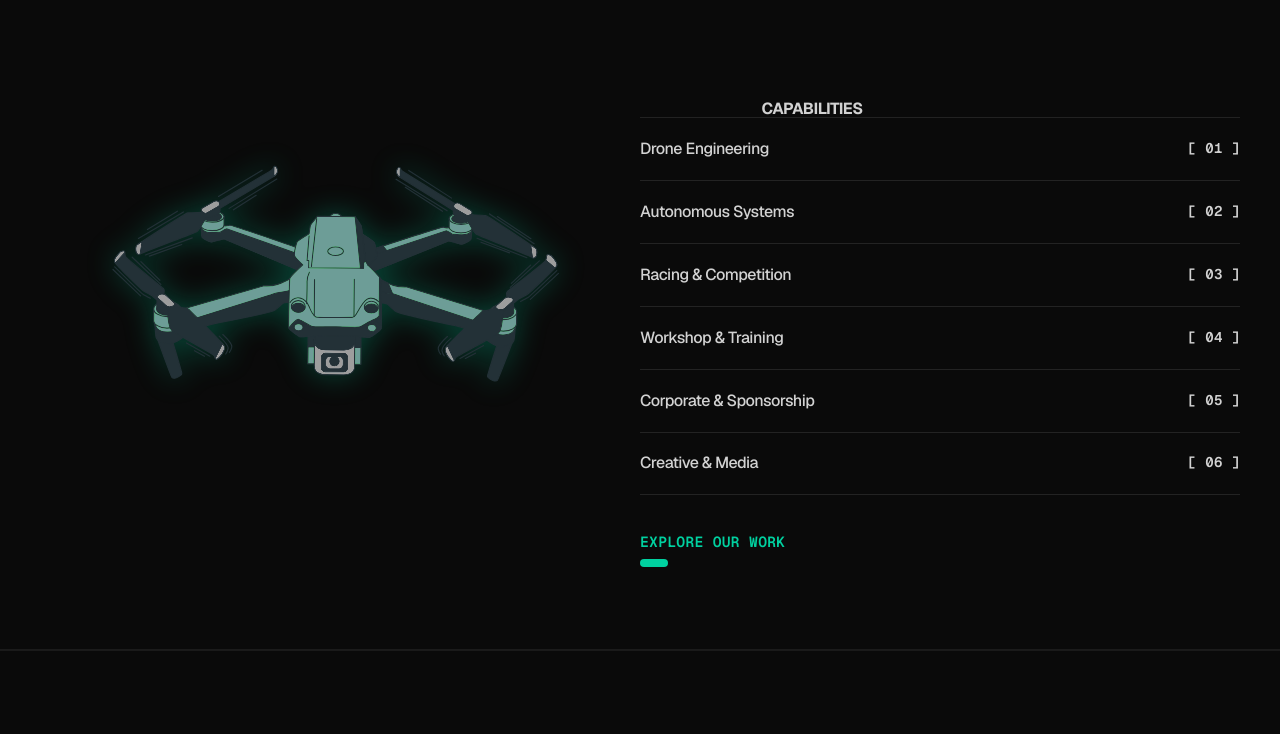
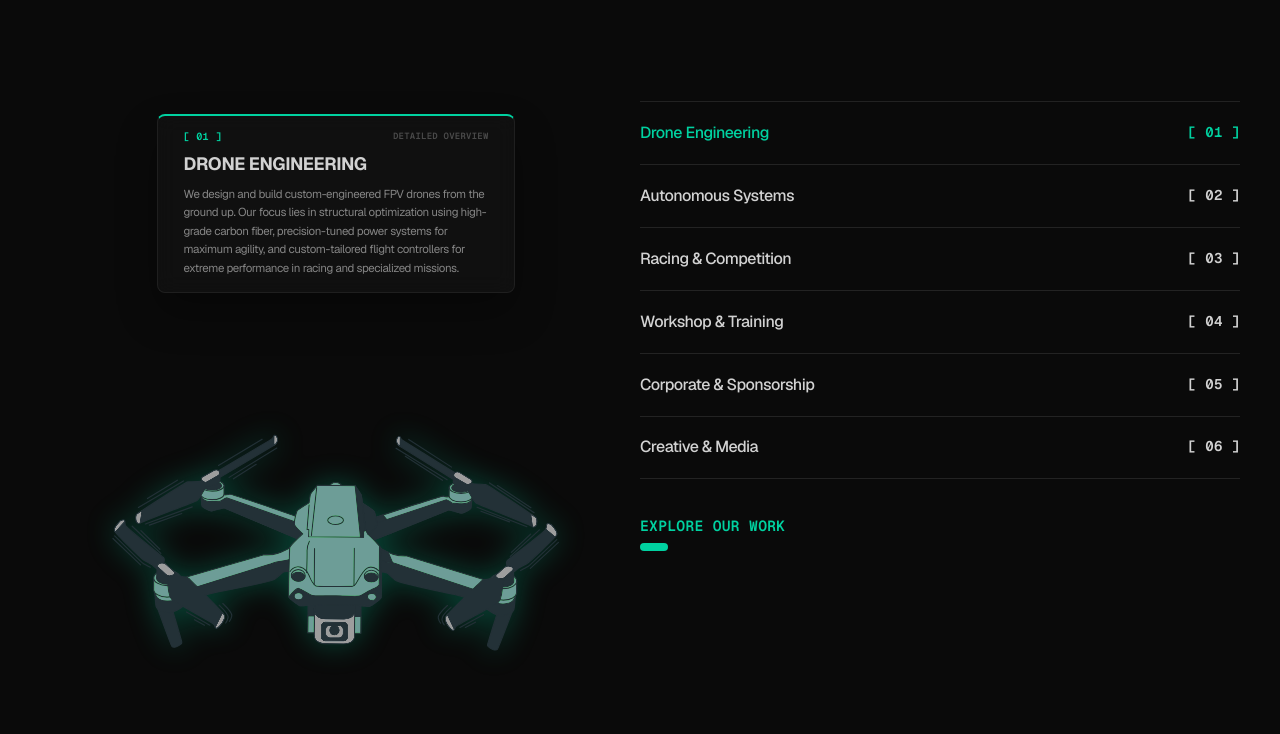
Before and after one commit to Shan-2005/HexaDyanamics-, a React (Vite) app: page / in a window 1280 px wide. Shown: the part 3258-3992 px from the top of the page. Built offline with nearby package versions, Linux system fonts and the light colour scheme.

Commit message:
feat: enhance experience with interactive domain cards, navigation fixes, cursor optimization, and contact info update

```diff
--- a/src/App.tsx
+++ b/src/App.tsx
@@ -10,6 +10,7 @@ import {
   Briefcase,
   Palette,
   Instagram,
+  Linkedin,
   ExternalLink,
   Trophy,
   Medal,
@@ -466,7 +467,6 @@ const HeroSection = () => {
     {/* Fixed hero behind everything */}
     <div
       className="hero-fixed"
-      id="home"
       onMouseMove={handleMouseMove}
       style={{ overflow: 'hidden' }}
     >
@@ -555,7 +555,7 @@ const HeroSection = () => {
     </div>
 
     {/* Scroll container to enable parallax */}
-    <div className="hero-scroll-container" />
+    <div className="hero-scroll-container" id="home" />
   </>
   );
 };
@@ -672,15 +672,42 @@ const BodyIntro = () => (
 
 /* ─────────────────── CAPABILITIES (Dialect-style list) ─────────────────── */
 const domains = [
-  { title: 'Drone Engineering', tag: '01', description: 'Custom carbon fiber frames, flight controllers, and FPV systems' },
-  { title: 'Autonomous Systems', tag: '02', description: 'Computer vision, GPS navigation, and AI-driven flight' },
-  { title: 'Racing & Competition', tag: '03', description: 'FPV drone racing across national and international stages' },
-  { title: 'Workshop & Training', tag: '04', description: 'Hands-on workshops for building, coding, and piloting drones' },
-  { title: 'Corporate & Sponsorship', tag: '05', description: 'Networking, funding, and event logistics for drone initiatives' },
-  { title: 'Creative & Media', tag: '06', description: 'Aerial photography, videography, and multimedia content' },
+  {
+    title: 'Drone Engineering',
+    tag: '01',
+    description: 'We design and build custom-engineered FPV drones from the ground up. Our focus lies in structural optimization using high-grade carbon fiber, precision-tuned power systems for maximum agility, and custom-tailored flight controllers for extreme performance in racing and specialized missions.'
+  },
+  {
+    title: 'Autonomous Systems',
+    tag: '02',
+    description: 'Pioneering the next generation of flight through AI and automation. We develop vision-based obstacle avoidance systems, GPS-guided waypoint navigation, and autonomous landing protocols using Raspberry Pi, Pixhawk, and custom-trained neural networks for intelligent aerial operation.'
+  },
+  {
+    title: 'Racing & Competition',
+    tag: '03',
+    description: 'Competing at the highest levels of national drone racing. Our squad trains for pinpoint accuracy and lightning-fast reflexes, participating in IDRL and international leagues. We specialize in high-speed maneuvers, gate coordination, and low-latency digital FPV setups.'
+  },
+  {
+    title: 'Workshop & Training',
+    tag: '04',
+    description: 'Nurturing the future of drone tech through interactive learning. From beginner soldering sessions to advanced PID tuning workshops, we provide hands-on training that covers the entire drone lifecycle—CAD design, assembly, and expert piloting skills.'
+  },
+  {
+    title: 'Corporate & Sponsorship',
+    tag: '05',
+    description: 'Bridging technical expertise with professional logistics. We handle strategic networking, secure funding for major projects, and manage event logistics. Our domain connects the technical team with industry partners for collaborative innovation.'
+  },
+  {
+    title: 'Creative & Media',
+    tag: '06',
+    description: 'Capturing the world from new perspectives. We specialize in cinematic FPV videography, high-speed chase shots, and unique aerial perspectives for commercial and creative projects, pushing the limits of storytelling through experimental camera mounts.'
+  },
 ];
 
-const CapabilitiesSection = () => (
+const CapabilitiesSection = () => {
+  const [hoveredIndex, setHoveredIndex] = useState<number | null>(0);
+
+  return (
     <div className="body-section" id="domains" style={{ borderTop: '1px solid rgba(210,210,210,0.08)' }}>
       <TextReveal>
         <h1
@@ -696,32 +723,89 @@ const CapabilitiesSection = () => (
 
       <div className="capabilities" style={{ position: 'relative', display: 'flex', flexDirection: 'row', justifyContent: 'space-between', alignItems: 'flex-start' }}>
 
-      {/* Background Drone Graphic on the Left */}
-      <div style={{ flex: 1, display: 'flex', justifyContent: 'center', alignItems: 'center', marginTop: '5vw' }}>
+        {/* Left Side: Drone Graphic + Hovered Content Card */}
+        <div style={{ flex: 1, position: 'relative', display: 'flex', flexDirection: 'column', alignItems: 'center', marginTop: '1vw' }}>
+
+          {/* Detailed Description Card (Glassmorphism) */}
+          <div
+            style={{
+              height: '14vw',
+              width: '28vw',
+              display: 'flex',
+              flexDirection: 'column',
+              justifyContent: 'center',
+              alignItems: 'flex-start',
+              textAlign: 'left',
+              marginBottom: '2vw',
+              padding: '2vw',
+              background: 'rgba(210, 210, 210, 0.03)',
+              backdropFilter: 'blur(10px)',
+              borderRadius: '8px',
+              border: '1px solid rgba(210, 210, 210, 0.08)',
+              boxShadow: '0 20px 40px rgba(0, 0, 0, 0.3)',
+              transition: 'opacity 0.5s ease, transform 0.5s ease, border-color 0.5s ease',
+              opacity: hoveredIndex !== null ? 1 : 0,
+              transform: hoveredIndex !== null ? 'translateY(0) scale(1)' : 'translateY(20px) scale(0.98)',
+              borderTopColor: hoveredIndex !== null ? '#00D1A0' : 'rgba(210, 210, 210, 0.08)',
+              borderTopWidth: '2px',
+            }}
+          >
+            {hoveredIndex !== null && (
+              <>
+                <div style={{ display: 'flex', justifyContent: 'space-between', width: '100%', marginBottom: '1vw' }}>
+                  <div className="UI_1" style={{ color: '#00D1A0', fontSize: '0.8vw' }}>
+                    [ {domains[hoveredIndex].tag} ]
+                  </div>
+                  <div className="UI_1" style={{ color: 'rgba(210,210,210,0.3)', fontSize: '0.7vw' }}>
+                    DETAILED OVERVIEW
+                  </div>
+                </div>
+                <h3 style={{ fontSize: '1.4vw', marginBottom: '1vw', color: '#d2d2d2', letterSpacing: '-0.02em' }}>
+                  {domains[hoveredIndex].title}
+                </h3>
+                <p
+                  className="body-text"
+                  style={{
+                    fontSize: '0.9vw',
+                    lineHeight: '160%',
+                    color: 'rgba(210,210,210,0.6)',
+                    margin: 0,
+                    fontWeight: 400
+                  }}
+                >
+                  {domains[hoveredIndex].description}
+                </p>
+              </>
+            )}
+          </div>
+
+          <div style={{ position: 'relative', width: '35vw', height: '35vw', display: 'flex', justifyContent: 'center', alignItems: 'center' }}>
             <img
               src={droneGraphic}
               alt="Drone Graphic"
               style={{
-            width: '35vw',
-            opacity: 0.6, // Increased opacity to make it brighter
-            filter: 'brightness(1.5) drop-shadow(0 0 15px rgba(0,209,160,0.5))', // Added filter to make it pop and glow slightly
+                width: '100%',
+                opacity: 0.6,
+                filter: 'brightness(1.5) drop-shadow(0 0 15px rgba(0,209,160,0.5))',
                 pointerEvents: 'none',
               }}
             />
           </div>
+        </div>
 
         <div style={{ flex: 1 }}>
-        <ElementReveal>
-          <div className="capabilities__label">CAPABILITIES</div>
-        </ElementReveal>
-
           <div className="capabilities__list" style={{ position: 'relative', zIndex: 1 }}>
-          {/* First item gets top border */}
             {domains.map((d, i) => (
               <ElementReveal key={d.title} delay={i * 0.08}>
                 <div
                   className="capability-item"
-                style={i === 0 ? {} : {}}
+                  style={{
+                    cursor: 'pointer',
+                    transition: 'color 0.3s ease',
+                    color: hoveredIndex === i ? '#00D1A0' : '#d2d2d2',
+                  }}
+                  onMouseEnter={() => setHoveredIndex(i)}
+                  onMouseLeave={() => setHoveredIndex(i)} // Keep the last hovered or reset? User said "when i hover", let's keep it on the last one or reset to first.
                 >
                   <div className="label" style={i === 0 ? { borderTop: '1px solid rgba(210,210,210,0.12)' } : {}}>
                     {d.title}
@@ -751,6 +835,7 @@ const CapabilitiesSection = () => (
       </div>
     </div>
   );
+};
 
 /* ─────────────────── MARQUEE ─────────────────── */
 const MarqueeStrip = () => {
@@ -808,7 +893,7 @@ const StatsRow = () => (
     <div style={{ display: 'flex', justifyContent: 'space-between', alignItems: 'flex-start' }}>
       {[
         { num: '15+', label: 'ACTIVE PROJECTS' },
-        { num: '50+', label: 'CORE MEMBERS' },
+        { num: '20', label: 'CORE MEMBERS' },
         { num: '6+', label: 'NATIONAL WINS' },
         { num: '3', label: 'DOMAINS' },
       ].map((s, i) => (
@@ -1021,35 +1106,35 @@ const Footer = () => (
         <h5 style={{ color: 'rgba(210,210,210,0.4)', marginBottom: '1.2vw' }}>EXTERNAL</h5>
         <div style={{ display: 'flex', flexDirection: 'column', gap: '0.8333vw' }}>
           <a
-            href="https://www.instagram.com/hexadynamics/"
+            href="https://www.instagram.com/hexadynamics.srmist?utm_source=ig_web_button_share_sheet&igsh=ZDNlZDc0MzIxNw=="
             target="_blank"
             rel="noreferrer"
+            className="UI_1"
+            style={{ display: 'flex', alignItems: 'center', gap: '0.4vw', color: 'rgba(210,210,210,0.4)', textDecoration: 'none', transition: 'color 0.2s' }}
+            onMouseEnter={(e) => (e.currentTarget.style.color = '#00D1A0')}
+            onMouseLeave={(e) => (e.currentTarget.style.color = 'rgba(210,210,210,0.4)')}
+          >
+            <Instagram size={14} /> Instagram
+          </a>
+          <a
+            href="https://www.linkedin.com/company/hexadynamics/?originalSubdomain=in"
+            target="_blank"
+            rel="noreferrer"
+            className="UI_1"
+            style={{ display: 'flex', alignItems: 'center', gap: '0.4vw', color: 'rgba(210,210,210,0.4)', textDecoration: 'none', transition: 'color 0.2s' }}
+            onMouseEnter={(e) => (e.currentTarget.style.color = '#00D1A0')}
+            onMouseLeave={(e) => (e.currentTarget.style.color = 'rgba(210,210,210,0.4)')}
+          >
+            <Linkedin size={14} /> LinkedIn
+          </a>
+          <a
+            href="mailto:hexadynamics.srmist@gmail.com"
             className="UI_1"
             style={{ color: 'rgba(210,210,210,0.4)', textDecoration: 'none', transition: 'color 0.2s' }}
             onMouseEnter={(e) => (e.currentTarget.style.color = '#00D1A0')}
             onMouseLeave={(e) => (e.currentTarget.style.color = 'rgba(210,210,210,0.4)')}
           >
-            Instagram
-          </a>
-          <a
-            href="https://www.instagram.com/hexadynamics_srmist/"
-            target="_blank"
-            rel="noreferrer"
-            className="UI_1"
-            style={{ color: 'rgba(210,210,210,0.4)', textDecoration: 'none', transition: 'color 0.2s' }}
-            onMouseEnter={(e) => (e.currentTarget.style.color = '#00D1A0')}
-            onMouseLeave={(e) => (e.currentTarget.style.color = 'rgba(210,210,210,0.4)')}
-          >
-            Instagram SRMIST
-          </a>
-          <a
-            href="mailto:contact@hexadynamics.com"
-            className="UI_1"
-            style={{ color: 'rgba(210,210,210,0.4)', textDecoration: 'none', transition: 'color 0.2s' }}
-            onMouseEnter={(e) => (e.currentTarget.style.color = '#00D1A0')}
-            onMouseLeave={(e) => (e.currentTarget.style.color = 'rgba(210,210,210,0.4)')}
-          >
-            contact@hexadynamics.com
+            hexadynamics.srmist@gmail.com
           </a>
         </div>
       </div>
@@ -1095,7 +1180,7 @@ const DroneCursor = () => {
     };
 
     const tick = () => {
-      const ease = 0.12;
+      const ease = 0.4;
       const prevX = pos.current.x;
       const prevY = pos.current.y;
 
--- a/src/index.css
+++ b/src/index.css
@@ -252,6 +252,7 @@ video {
   z-index: 2;
   padding: 6.4062vw 2.5vw;
   border-bottom: 1px solid #d2d2d215;
+  scroll-margin-top: 4.5vw;
 }
 
 /* ── Body text sizes (Dialect-matched) ── */
```
Lines whose indentation alone changed are shown as unchanged.
